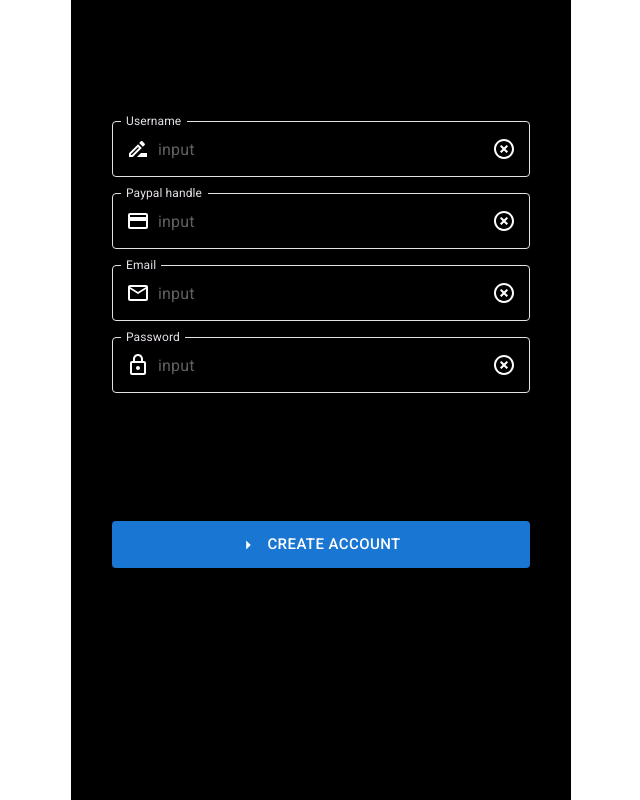
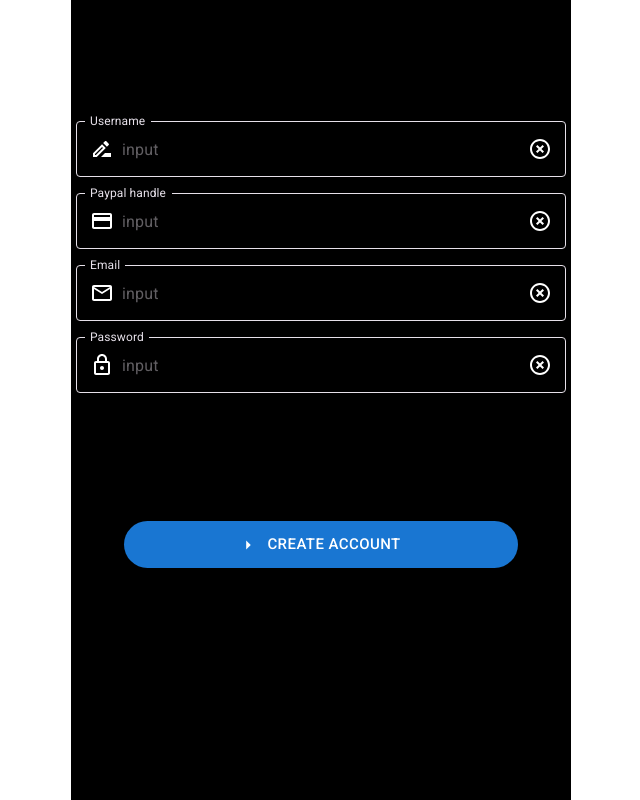
Before and after one commit to ghulamabbas01/DJ_Songs, a React (Create React App) app: page /CreateAccount in a window 1280 px wide. Shown: the whole page, without its empty margins (319-959 px from the left). Built offline with nearby package versions, Linux system fonts and the light colour scheme.

Commit message:
new changing

```diff
--- a/src/pages/CreateAccount.js
+++ b/src/pages/CreateAccount.js
@@ -51,7 +51,7 @@ const CreateAccount = () => {
     }
   };
   return (
-    <Box className="max_container text-center bg-black text-gray-500 p-10 ">
+    <Box className="max_container text-center bg-black text-gray-500 py-10 px-1 ">
       <Stack spacing={2} className="mt-20 mb-4">
         {/* usename textfield  */}
         <TextField
@@ -158,14 +158,14 @@ const CreateAccount = () => {
       </Stack>
       {error && <Typography color="error">{error}</Typography>}
       {/* Buttons */}
-      <Stack spacing={2} className="my-32">
+      <Stack spacing={2} className="my-32 px-12">
         <Button
           variant="contained"
           color="primary"
           size="large"
           className="flex items-center"
           startIcon={<ArrowRightIcon />}
-          sx={{ padding: 1.3 }}
+          sx={{ padding: 1.3, borderRadius: "40px" }}
           onClick={handleCreateAccount}>
           Create Account
         </Button>
```
